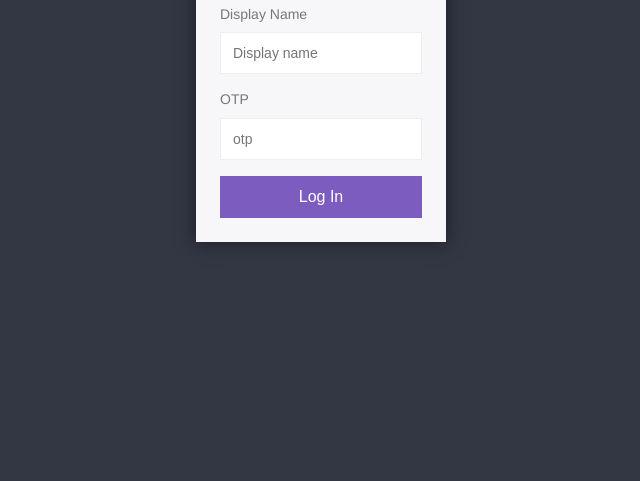
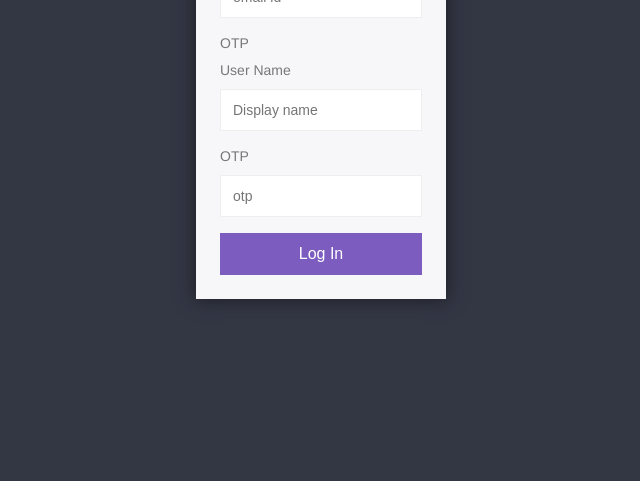
Before and after one commit to shra0796/REAL_WEB_CHAT_APP, a website: page public/index.html in a window 1280 px wide. Shown: the part 319-800 px from the top of the page, without its empty margins (319-959 px from the left). Drawn offline with Linux system fonts and the light colour scheme.

Commit message:
First commit

```diff
--- a/public/index.html
+++ b/public/index.html
@@ -10,8 +10,11 @@
             <div class="centered-form__box">
                 <h1>Join</h1>
                 <form action="/chat.html">
-                    <label>Display Name</label>
-                    <input type="email" name="username" placeholder="Display name" required>
+                    <label>Email ID</label>
+                    <input type="email" name="mail" placeholder="email id" required>
+                    <label>OTP</label>
+                    <label>User Name</label>
+                    <input type="text" name="username" placeholder="Display name" required>
                     <label>OTP</label>
                     <input type="number" name="room" placeholder="otp" required>
                     <button>Log In</button>
```
